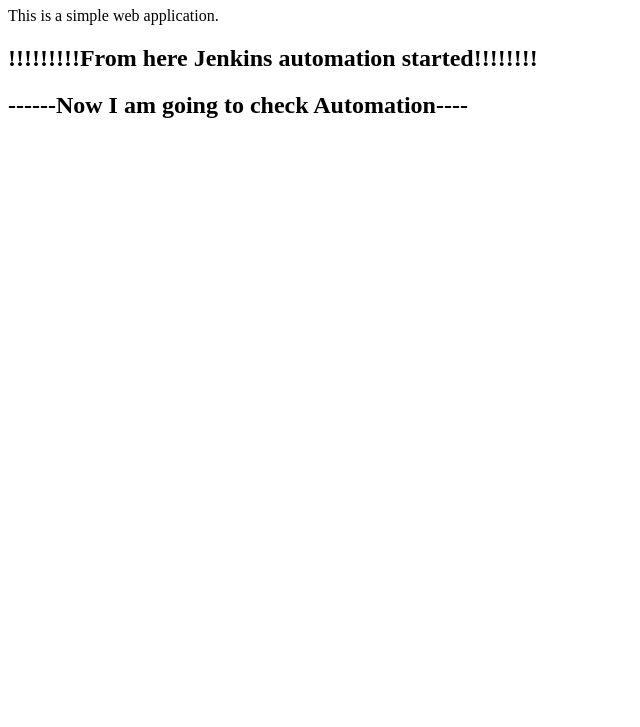
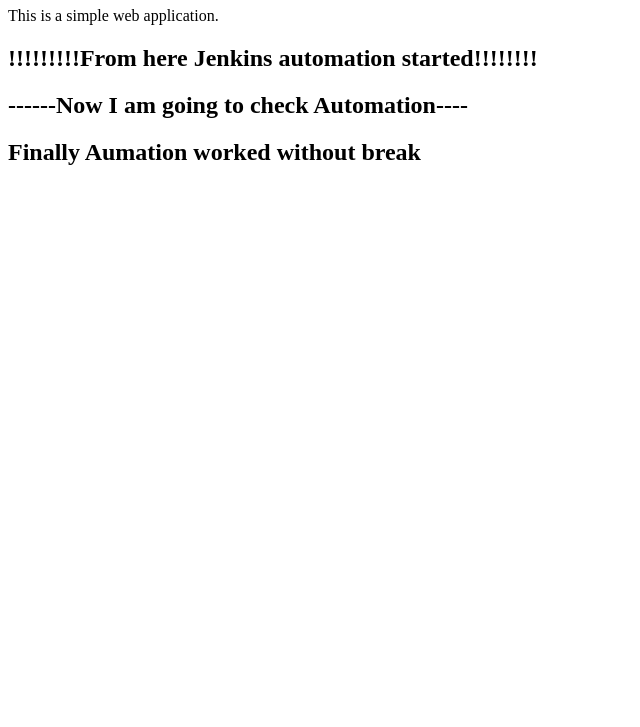
Before and after one commit to dipeshchaudhari2908/my-web-app, a plain HTML site: page index.html in a window 1280 px wide. Shown: the part 73-800 px from the top of the page, without its empty margins (0-640 px from the left). Drawn offline with Linux system fonts and the light colour scheme.

Commit message:
another commit for jenkins

```diff
--- a/index.html
+++ b/index.html
@@ -8,5 +8,6 @@
     <p>This is a simple web application.</p>
 	<h2>!!!!!!!!!From here Jenkins automation started!!!!!!!! </h2>
 	<h2>------Now I am going to check Automation----</h2>
+	<h2>Finally Aumation worked without break </h2>
 </body>
 </html>
```
